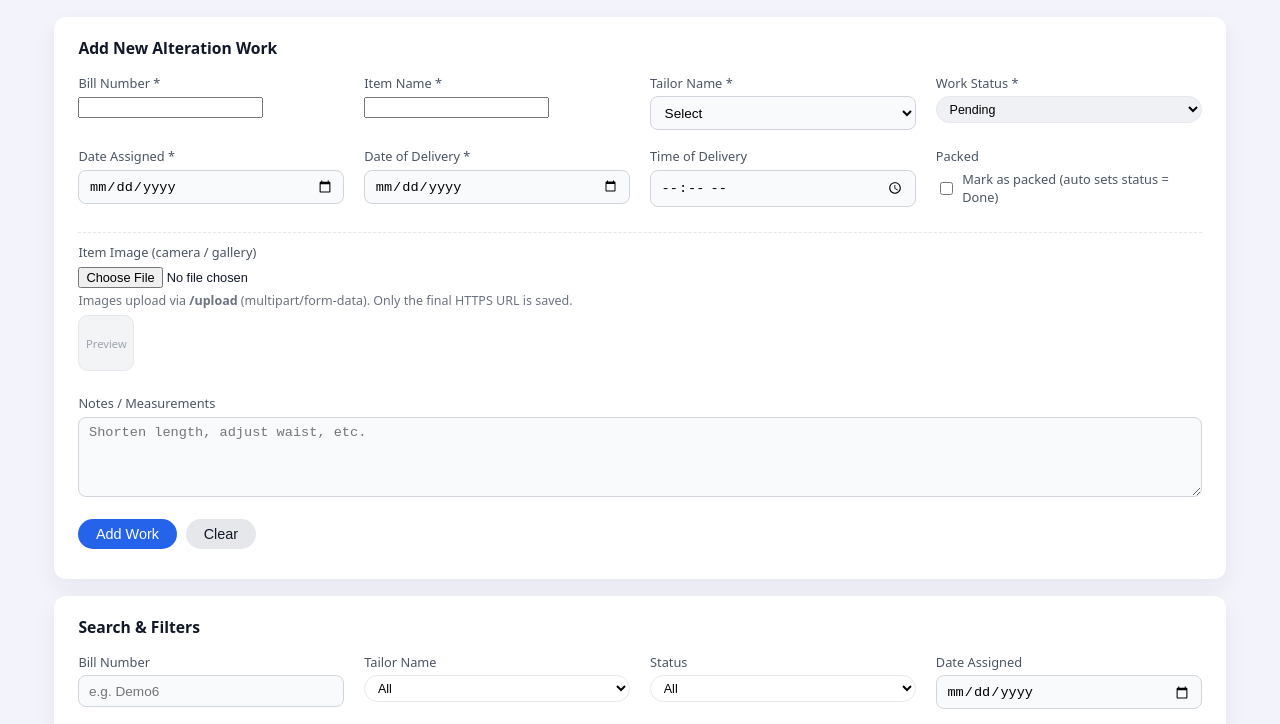
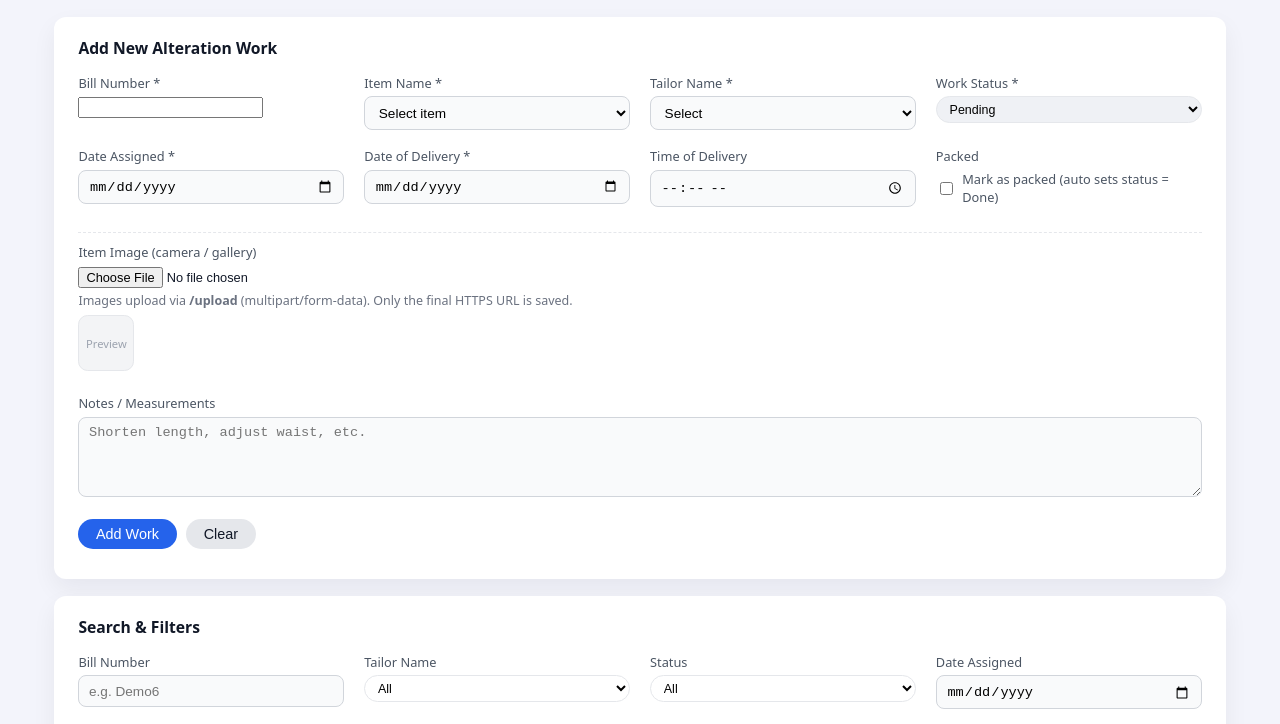
Before and after one commit to sunilbraviaa80/chitrali-alteration, a website: page public/index.html in a window 1280 px wide. Shown: the part 62-786 px from the top of the page. Drawn offline with Linux system fonts and the light colour scheme; no server answers.

Commit message:
Update index.html

```diff
--- a/public/index.html
+++ b/public/index.html
@@ -91,7 +91,22 @@
       <input type="hidden" id="workId" />
       <div class="form-grid">
         <div><label for="billNumber">Bill Number *</label><input id="billNumber" required /></div>
-        <div><label for="itemName">Item Name *</label><input id="itemName" required /></div>
+        <div>
+  <label for="itemName">Item Name *</label>
+  <select id="itemName" required>
+    <option value="">Select item</option>
+    <option value="Lehenga">Lehenga</option>
+    <option value="Croptop Skirt">Croptop Skirt</option>
+    <option value="Blouse">Blouse</option>
+    <option value="Ready to Wear Saree">Ready to Wear Saree</option>
+    <option value="Suit">Suit</option>
+    <option value="Croptop Palazzo">Croptop Palazzo</option>
+    <option value="Sharara">Sharara</option>
+    <option value="Gown">Gown</option>
+    <option value="Saree Pleating">Saree Pleating</option>
+    <option value="Indowestern">Indowestern</option>
+  </select>
+</div>
         <div>
           <label for="tailorSelect">Tailor Name *</label>
           <select id="tailorSelect" required>
```
